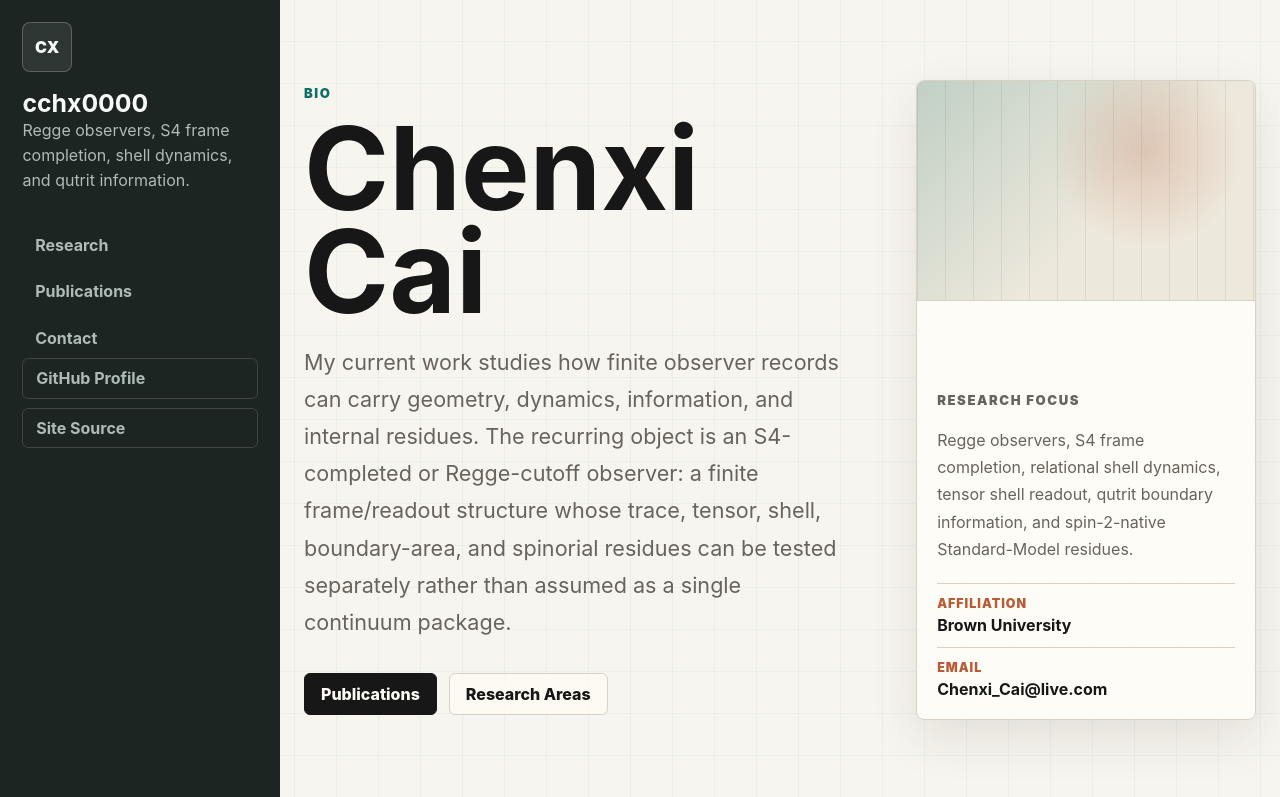
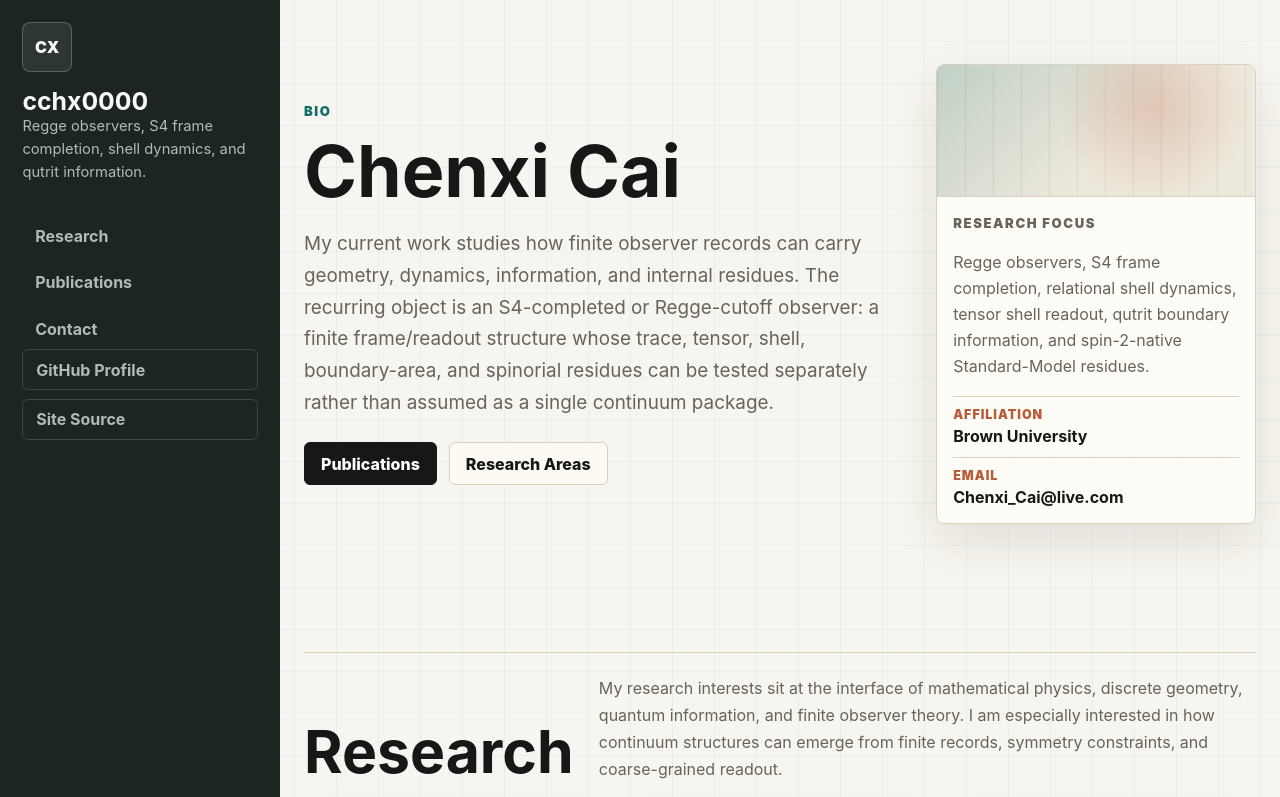
Before and after one commit to cchx0000/cchx0000.github.io, a website: page index.html in a window 1280 px wide. Shown: the top 797 px of the page. Drawn offline with Linux system fonts and the light colour scheme.

Commit message:
Tighten bio layout spacing

```diff
--- a/index.html
+++ b/index.html
@@ -82,12 +82,14 @@
       .identity h1 {
         margin: 0;
         font-size: 1.55rem;
+        line-height: 1.1;
         letter-spacing: 0;
       }
 
       .identity p {
         margin: 0;
         color: var(--sidebar-muted);
+        font-size: 0.92rem;
         line-height: 1.55;
       }
 
@@ -134,11 +136,11 @@
 
       .hero {
         display: grid;
-        grid-template-columns: minmax(0, 1fr) minmax(320px, 0.62fr);
-        gap: clamp(2rem, 5vw, 4rem);
-        align-items: stretch;
-        min-height: 100vh;
-        padding: clamp(3rem, 7vw, 5rem) 0;
+        grid-template-columns: minmax(0, 0.95fr) minmax(280px, 0.52fr);
+        gap: clamp(1.5rem, 4vw, 3rem);
+        align-items: center;
+        min-height: auto;
+        padding: clamp(2rem, 5vw, 4rem) 0 clamp(1.8rem, 4vw, 3rem);
       }
 
       .hero-main {
@@ -164,24 +166,29 @@
 
       h2 {
         margin-bottom: 1.25rem;
-        font-size: clamp(3.3rem, 9vw, 7.8rem);
-        line-height: 0.9;
+        font-size: clamp(2rem, 4.5vw, 4rem);
+        line-height: 1.05;
         letter-spacing: 0;
+      }
+
+      .hero h2 {
+        font-size: clamp(2.4rem, 5.6vw, 5rem);
+        line-height: 1.02;
       }
 
       .lede {
         max-width: 46rem;
         margin-bottom: 0;
         color: var(--muted);
-        font-size: clamp(1.08rem, 2.2vw, 1.35rem);
-        line-height: 1.72;
+        font-size: clamp(1rem, 1.6vw, 1.18rem);
+        line-height: 1.68;
       }
 
       .hero-actions {
         display: flex;
         flex-wrap: wrap;
         gap: 0.75rem;
-        margin-top: 2rem;
+        margin-top: 1.5rem;
       }
 
       .button {
@@ -215,7 +222,7 @@
       }
 
       .hero-card-visual {
-        min-height: 220px;
+        min-height: 132px;
         border-bottom: 1px solid var(--line);
         background:
           radial-gradient(circle at 68% 32%, rgba(184, 92, 56, 0.24), transparent 6rem),
@@ -225,23 +232,23 @@
       }
 
       .hero-card-body {
-        padding: 1.25rem;
+        padding: 1rem;
       }
 
       .bio-card p {
         color: var(--muted);
-        line-height: 1.7;
+        line-height: 1.62;
       }
 
       .bio-card dl {
         display: grid;
-        gap: 0.75rem;
-        margin: 1.25rem 0 0;
+        gap: 0.65rem;
+        margin: 1rem 0 0;
       }
 
       .bio-card div {
         border-top: 1px solid var(--line);
-        padding-top: 0.75rem;
+        padding-top: 0.65rem;
       }
 
       .bio-card dt {
@@ -466,7 +473,7 @@
 
         .hero {
           min-height: auto;
-          padding-top: 3rem;
+          padding-top: 2rem;
         }
 
         .research-grid {
@@ -492,7 +499,11 @@
         }
 
         h2 {
-          font-size: clamp(2.8rem, 16vw, 4.6rem);
+          font-size: clamp(2rem, 10vw, 3.2rem);
+        }
+
+        .hero h2 {
+          font-size: clamp(2.25rem, 12vw, 3.6rem);
         }
 
       }
```
